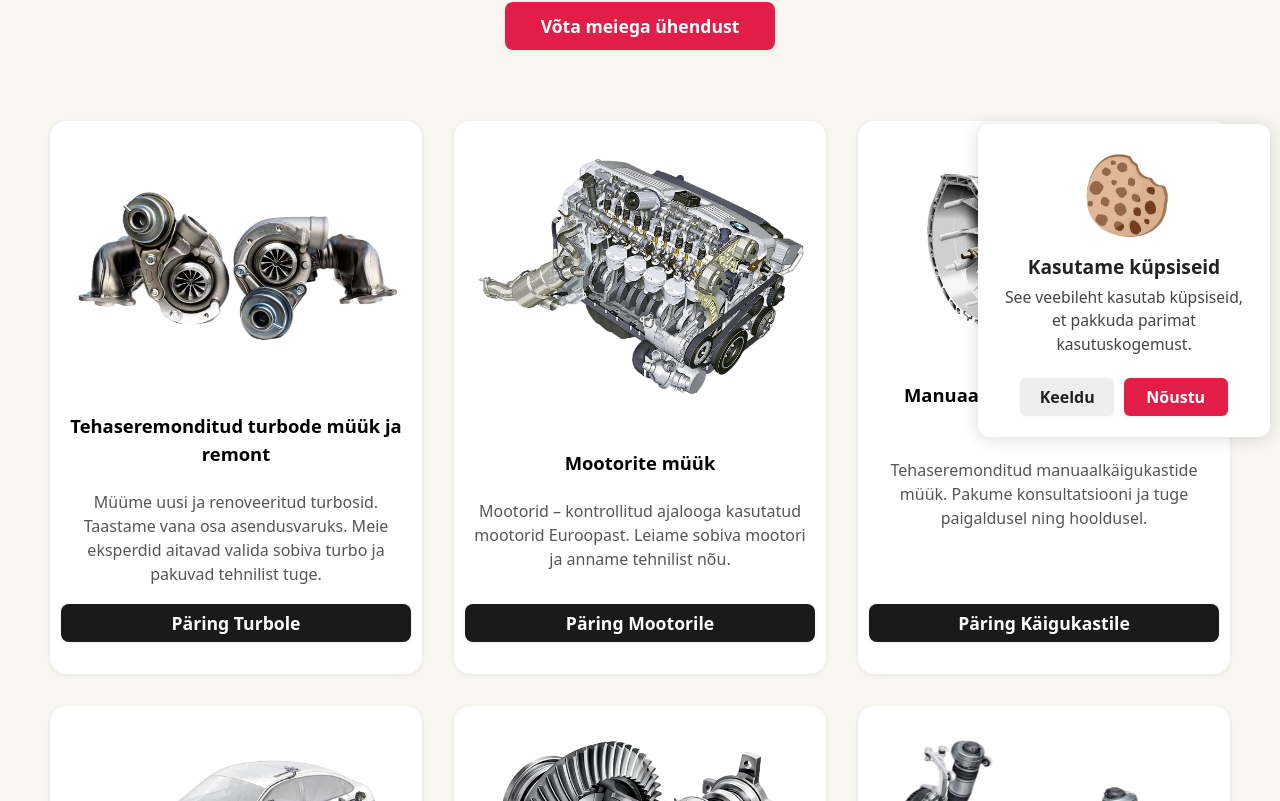
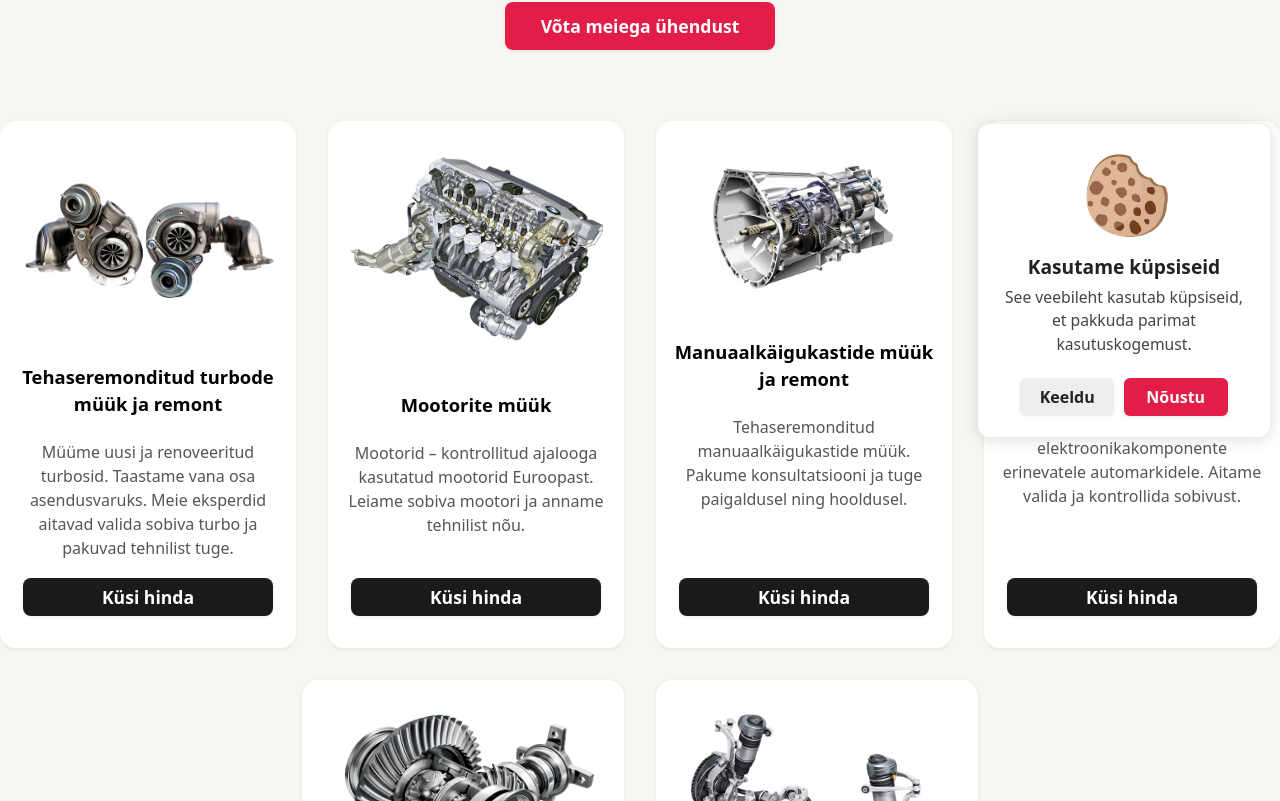
Before and after one commit to TigerTimofey/enaco-web, a React (Vite) app: page / in a window 1280 px wide. Shown: the part 339-1140 px from the top of the page. Built offline with nearby package versions, Linux system fonts and the light colour scheme.

Commit message:
Refactor button labels in product cards to simplify text and improve clarity

```diff
--- a/src/components/About/About-styles.js
+++ b/src/components/About/About-styles.js
@@ -254,7 +254,6 @@ export const responsiveStyle = `
 
     .about-list {
       list-style: none !important;
-      padding-left: 0 !important;
     }
   }
 `;
--- a/src/components/Home/Home-styles.js
+++ b/src/components/Home/Home-styles.js
@@ -73,7 +73,7 @@ export const productCardStyle = {
   borderRadius: 16,
   boxShadow: '0 1px 4px 0 rgba(60,60,60,0.09)',
   padding: '2rem 1rem',
-  maxWidth: 340,
+  maxWidth: 290,
   flex: '1 1 260px',
   textAlign: 'center',
   display: 'flex',
@@ -116,7 +116,7 @@ export const productBtnStyle = {
   color: '#fff',
   fontWeight: 600,
   fontSize: '1.1em',
-  width: '350px',
+  width: '250px',
   border: 'none',
   cursor: 'pointer',
   boxShadow: '0 1px 4px 0 rgba(60,60,60,0.09)',
--- a/src/components/Home/Home.jsx
+++ b/src/components/Home/Home.jsx
@@ -267,7 +267,9 @@ function Home({ lang }) {
                         navigate(`/tooted?product=${prod.id}`);
                       }}
                     >
-                      {(prod.btn || '').replace('{PRODUCT_NAME}', prod.name)}
+                      {homeLabels[lang]?.productCardBtn
+                        ? homeLabels[lang].productCardBtn.replace('{PRODUCT_NAME}', prod.name)
+                        : "Get price"}
                     </button>
                   </div>
                 </div>
--- a/src/components/translations/navbar-languages.js
+++ b/src/components/translations/navbar-languages.js
@@ -58,49 +58,49 @@ export const homeLabels = {
     PROD_ONE_ID: "101",
     productCardTitle: "Sale and repair of factory-reconditioned turbos",
     productCardDesc: "Sale of new and renovated turbochargers. We recover the old part as a replacement reserve. Our experts will help you choose the right turbo for your vehicle and provide technical support.",
-    productCardBtn: "Get price for {PRODUCT_NAME}",
+    productCardBtn: "Get price",
 
     PROD_TWO: "Steering rack",
     PROD_TWO_BTN: "Steering racks",
     PROD_TWO_ID: "102",
     productCardTitle2: "Sale of renovated, i.e. factory-reconditioned steering racks",
     productCardDesc2: "Sale of factory-reconditioned steering racks and renovated steering racks. We repair and recondition steering transmissions of passenger cars and vans. Our team will help you select the correct steering rack and answer all your questions.",
-    productCardBtn2: "Get price for {PRODUCT_NAME}",
+    productCardBtn2: "Get price",
 
     PROD_THREE: "Gearbox",
     PROD_THREE_BTN: "Gearboxes",
     PROD_THREE_ID: "103",
     productCardTitle3: "Sale and repair of manual gearboxes",
     productCardDesc3: "Sale of factory-reconditioned manual gearboxes. We offer consultation and support for installation and maintenance.",
-    productCardBtn3: "Get price for {PRODUCT_NAME}",
+    productCardBtn3: "Get price",
 
     PROD_FOUR: "Engine",
     PROD_FOUR_BTN: "Engines",
     PROD_FOUR_ID: "104",
     productCardTitle4: "Sale of car engines",
     productCardDesc4: "Engines – used engines with checked history from Europe. We help you find the right engine and provide technical advice.",
-    productCardBtn4: "Get price for {PRODUCT_NAME}",
+    productCardBtn4: "Get price",
 
     PROD_FIVE: "Electronic",
     PROD_FIVE_BTN: "Electronic",
     PROD_FIVE_ID: "105",
     productCardTitle5: "Sale of electronic components",
     productCardDesc5: "We offer a wide range of tested electronic components for various car brands. Our specialists will assist with selection and compatibility.",
-    productCardBtn5: "Get price for {PRODUCT_NAME}",
+    productCardBtn5: "Get price",
 
     PROD_SIX: "Differential",
     PROD_SIX_BTN: "Differential",
     PROD_SIX_ID: "106",
     productCardTitle6: "Sale of differentials",
     productCardDesc6: "We offer differentials for a wide range of vehicles. Our team will help you choose the right differential and provide installation guidance.",
-    productCardBtn6: "Get price for {PRODUCT_NAME}",
+    productCardBtn6: "Get price",
 
     PROD_SEVEN: "Air Suspension",
     PROD_SEVEN_BTN: "Air Suspension",
     PROD_SEVEN_ID: "107",
     productCardTitle7: "Sale of air suspension components",
     productCardDesc7: "We offer air suspension parts for various vehicles. Get advice on selection, installation, and maintenance from our experts.",
-    productCardBtn7: "Get price for {PRODUCT_NAME}",
+    productCardBtn7: "Get price",
 
     carouselWords: [
       "ENGINES",
@@ -129,7 +129,7 @@ export const homeLabels = {
     aboutPage: {
       title: "Reliable Auto Parts Supplier Since 2020",
       intro: "Enaco Group OÜ is a company specializing in the sale of new, reconditioned, and used auto parts. We have been operating since 2020, supplying throughout Estonia and the European Union.",
-      specialization: "Our focus is on the most in-demand automotive units. We offer only verified parts with warranty, fast delivery, and technical support.",
+      specialization: "Our focus is on the most in-demand automotive units. We offer parts with warranty, fast delivery, and technical support.",
       directionsTitle: "Main directions",
       directions: [
         "Engines (motors)",
@@ -141,7 +141,6 @@ export const homeLabels = {
       ],
       advantagesTitle: "Our advantages",
       advantages: [
-        "All units undergo technical inspection",
         "Warranty and assistance with VIN selection",
         "Delivery across Estonia and the entire EU",
         "We work with private and corporate clients"
@@ -165,49 +164,49 @@ export const homeLabels = {
     PROD_ONE_ID: "101",
     productCardTitle: "Tehaseremonditud turbode müük ja remont",
     productCardDesc: "Müüme uusi ja renoveeritud turbosid. Taastame vana osa asendusvaruks. Meie eksperdid aitavad valida sobiva turbo ja pakuvad tehnilist tuge.",
-    productCardBtn: "Päring {PRODUCT_NAME}",
+    productCardBtn: "Küsi hinda",
 
     PROD_TWO: "Roolilatt",
     PROD_TWO_BTN: "Roolilatile",
     PROD_TWO_ID: "102",
     productCardTitle2: "Tehaseremonditud roolilattide müük",
     productCardDesc2: "Tehaseremonditud ja renoveeritud roolilattide müük. Remondime ja renoveerime sõiduautode ja väikebusside roolilatte. Aitame valida õige roolilati ja vastame kõigile küsimustele.",
-    productCardBtn2: "Päring {PRODUCT_NAME}",
+    productCardBtn2: "Küsi hinda",
 
     PROD_THREE: "Käigukast",
     PROD_THREE_BTN: "Käigukastile",
     PROD_THREE_ID: "103",
     productCardTitle3: "Manuaalkäigukastide müük ja remont",
     productCardDesc3: "Tehaseremonditud manuaalkäigukastide müük. Pakume konsultatsiooni ja tuge paigaldusel ning hooldusel.",
-    productCardBtn3: "Päring {PRODUCT_NAME}",
+    productCardBtn3: "Küsi hinda",
 
     PROD_FOUR: "Mootor",
     PROD_FOUR_BTN: "Mootorile",
     PROD_FOUR_ID: "104",
     productCardTitle4: "Mootorite müük",
     productCardDesc4: "Mootorid – kontrollitud ajalooga kasutatud mootorid Euroopast. Leiame sobiva mootori ja anname tehnilist nõu.",
-    productCardBtn4: "Päring {PRODUCT_NAME}",
+    productCardBtn4: "Küsi hinda",
 
     PROD_FIVE: "Elektroonika",
     PROD_FIVE_BTN: "Elektroonikale",
     PROD_FIVE_ID: "105",
     productCardTitle5: "Elektroonikakomponentide müük",
     productCardDesc5: "Pakume laias valikus testitud elektroonikakomponente erinevatele automarkidele. Aitame valida ja kontrollida sobivust.",
-    productCardBtn5: "Päring {PRODUCT_NAME}",
+    productCardBtn5: "Küsi hinda",
 
     PROD_SIX: "Diferentsiaal",
     PROD_SIX_BTN: "Diferentsiaalale",
     PROD_SIX_ID: "106",
     productCardTitle6: "Diferentsiaalide müük",
     productCardDesc6: "Pakume diferentsiaale paljudele automarkidele. Aitame valida õige diferentsiaali ja pakume paigaldusjuhiseid.",
-    productCardBtn6: "Päring {PRODUCT_NAME}",
+    productCardBtn6: "Küsi hinda",
 
     PROD_SEVEN: "Õhkvedrustus",
     PROD_SEVEN_BTN: "Õhkvedrustusele",
     PROD_SEVEN_ID: "107",
     productCardTitle7: "Õhkvedrustuse osade müük",
     productCardDesc7: "Pakume õhkvedrustuse osi erinevatele automarkidele. Meie eksperdid nõustavad valiku, paigalduse ja hoolduse osas.",
-    productCardBtn7: "Päring {PRODUCT_NAME}",
+    productCardBtn7: "Küsi hinda",
 
     carouselWords: [
       "MOOTORID",
@@ -236,7 +235,7 @@ export const homeLabels = {
     aboutPage: {
       title: "Usaldusväärne autovaruosade tarnija alates 2020. aastast",
       intro: "Enaco Group OÜ on ettevõte, mis on spetsialiseerunud uute, taastatud ja kasutatud autovaruosade müügile. Oleme tegutsenud alates 2020. aastast, pakkudes tarnet üle Eesti ja Euroopa Liidu.",
-      specialization: "Meie fookus on kõige nõutumate autode agregaatidel. Pakume ainult kontrollitud detaile koos garantiiga, kiire tarnega ja tehnilise toega.",
+      specialization: "Meie fookus on kõige nõutumate autode agregaatidel. Pakume detaile koos garantiiga, kiire tarnega ja tehnilise toega.",
       directionsTitle: "Peamised suunad",
       directions: [
         "Mootorid",
@@ -271,49 +270,49 @@ export const homeLabels = {
     PROD_ONE_ID: "101",
     productCardTitle: "Продажа и ремонт восстановленных турбин",
     productCardDesc: "Продажа новых и восстановленных турбокомпрессоров. Получаем старую деталь в качестве замены. Наши специалисты помогут подобрать турбину и окажут техническую поддержку.",
-    productCardBtn: "Получить цену {PRODUCT_NAME}",
+    productCardBtn: "Получить цену",
 
     PROD_TWO: "Рулевая рейка",
     PROD_TWO_BTN: "на Рейку",
     PROD_TWO_ID: "102",
     productCardTitle2: "Продажа восстановленных рулевых реек",
     productCardDesc2: "Продажа восстановленных на заводе и отремонтированных рулевых реек. Ремонтируем и восстанавливаем рулевые механизмы. Поможем выбрать нужную рейку и ответим на все вопросы.",
-    productCardBtn2: "Получить цену {PRODUCT_NAME}",
+    productCardBtn2: "Получить цену",
 
     PROD_THREE: "КПП",
     PROD_THREE_BTN: "на КПП",
     PROD_THREE_ID: "103",
     productCardTitle3: "Продажа и ремонт механических коробок передач",
     productCardDesc3: "Продажа восстановленных на заводе механических коробок передач. Консультируем по установке и обслуживанию.",
-    productCardBtn3: "Получить цену {PRODUCT_NAME}",
+    productCardBtn3: "Получить цену",
 
     PROD_FOUR: "Двигатель",
     PROD_FOUR_BTN: "на Двигатель",
     PROD_FOUR_ID: "104",
     productCardTitle4: "Продажа автомобильных двигателей",
     productCardDesc4: "Двигатели – проверенные подержанные двигатели из Европы. Поможем подобрать подходящий двигатель и дадим технические рекомендации.",
-    productCardBtn4: "Получить цену {PRODUCT_NAME}",
+    productCardBtn4: "Получить цену",
 
     PROD_FIVE: "Электроника",
     PROD_FIVE_BTN: "на Электроника",
     PROD_FIVE_ID: "105",
     productCardTitle5: "Продажа электронных компонентов",
     productCardDesc5: "Предлагаем широкий ассортимент проверенных электронных компонентов для различных марок автомобилей. Поможем с выбором и совместимостью.",
-    productCardBtn5: "Получить цену {PRODUCT_NAME}",
+    productCardBtn5: "Получить цену",
 
     PROD_SIX: "Дифференциал",
     PROD_SIX_BTN: "на Дифференциал",
     PROD_SIX_ID: "106",
     productCardTitle6: "Продажа дифференциалов",
     productCardDesc6: "Предлагаем дифференциалы для различных марок автомобилей. Поможем выбрать нужный дифференциал и проконсультируем по установке.",
-    productCardBtn6: "Получить цену {PRODUCT_NAME}",
+    productCardBtn6: "Получить цену",
 
     PROD_SEVEN: "Пневмоподвеска",
     PROD_SEVEN_BTN: "на Пневмоподвеска",
     PROD_SEVEN_ID: "107",
     productCardTitle7: "Продажа компонентов пневмоподвески",
     productCardDesc7: "Предлагаем детали пневмоподвески для различных марок автомобилей. Консультируем по выбору, установке и обслуживанию.",
-    productCardBtn7: "Получить цену {PRODUCT_NAME}",
+    productCardBtn7: "Получить цену",
 
     carouselWords: [
       "ДВИГАТЕЛИ",
@@ -342,7 +341,7 @@ export const homeLabels = {
     aboutPage: {
       title: "Надёжный поставщик автозапчастей с 2020 года",
       intro: "Enaco Group OÜ — это компания, специализирующаяся на продаже новых, восстановленных и бывших в употреблении автозапчастей. Мы работаем с 2020 года, обеспечивая поставки по всей Эстонии и странам Европейского Союза.",
-      specialization: "Наша специализация — наиболее востребованные автомобильные агрегаты. Мы предлагаем только проверенные детали с гарантией, оперативной доставкой и технической поддержкой.",
+      specialization: "Наша специализация — наиболее востребованные автомобильные агрегаты. Предлагаем детали с гарантией, быстрой доставкой и технической поддержкой.",
       directionsTitle: "Основные направления",
       directions: [
         "Двигатели (моторы)",
@@ -354,7 +353,6 @@ export const homeLabels = {
       ],
       advantagesTitle: "Наши преимущества",
       advantages: [
-        "Все агрегаты проходят техническую проверку",
         "Предоставляется гарантия и помощь в подборе по VIN-коду",
         "Доставка по всей Эстонии и территории ЕС",
         "Работа с частными и корпоративными клиентами"
```
Also changed, not shown: src/components/Contacts/Contacts.jsx (+14 -14 lines).
